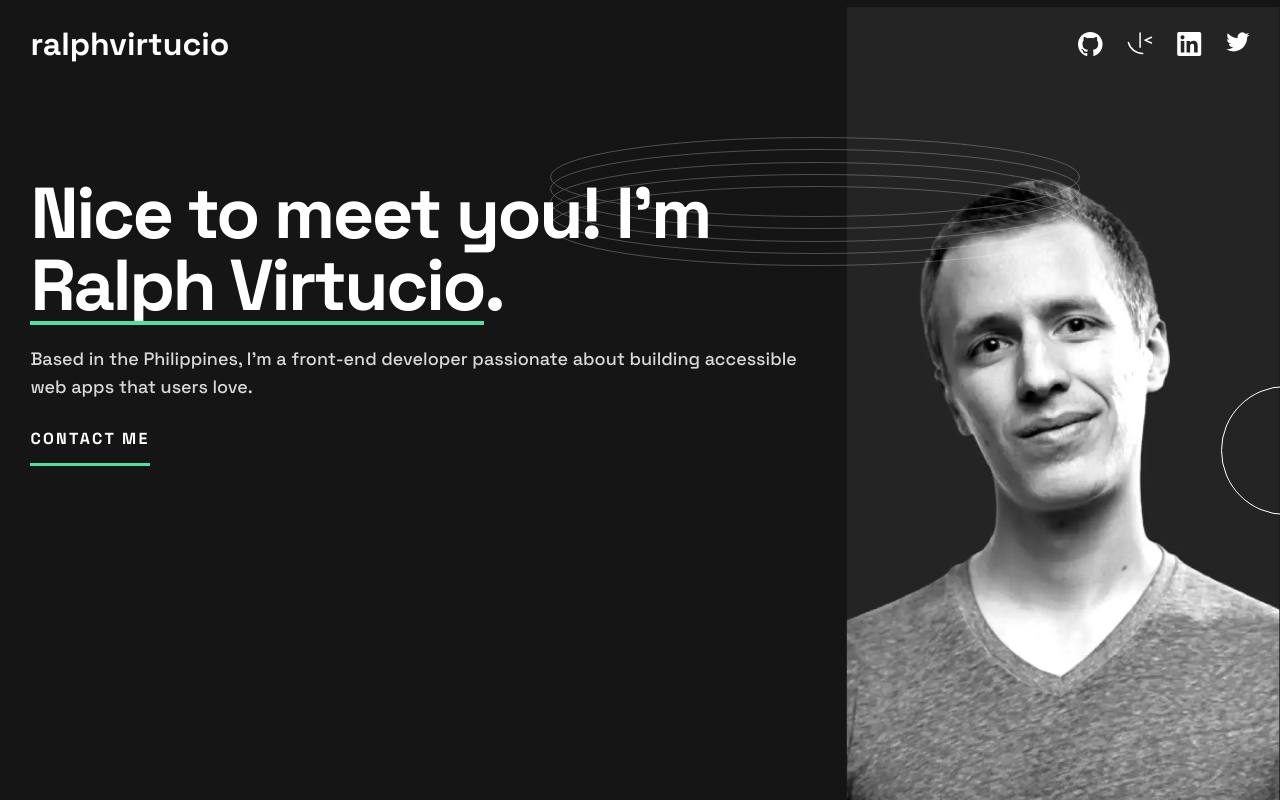
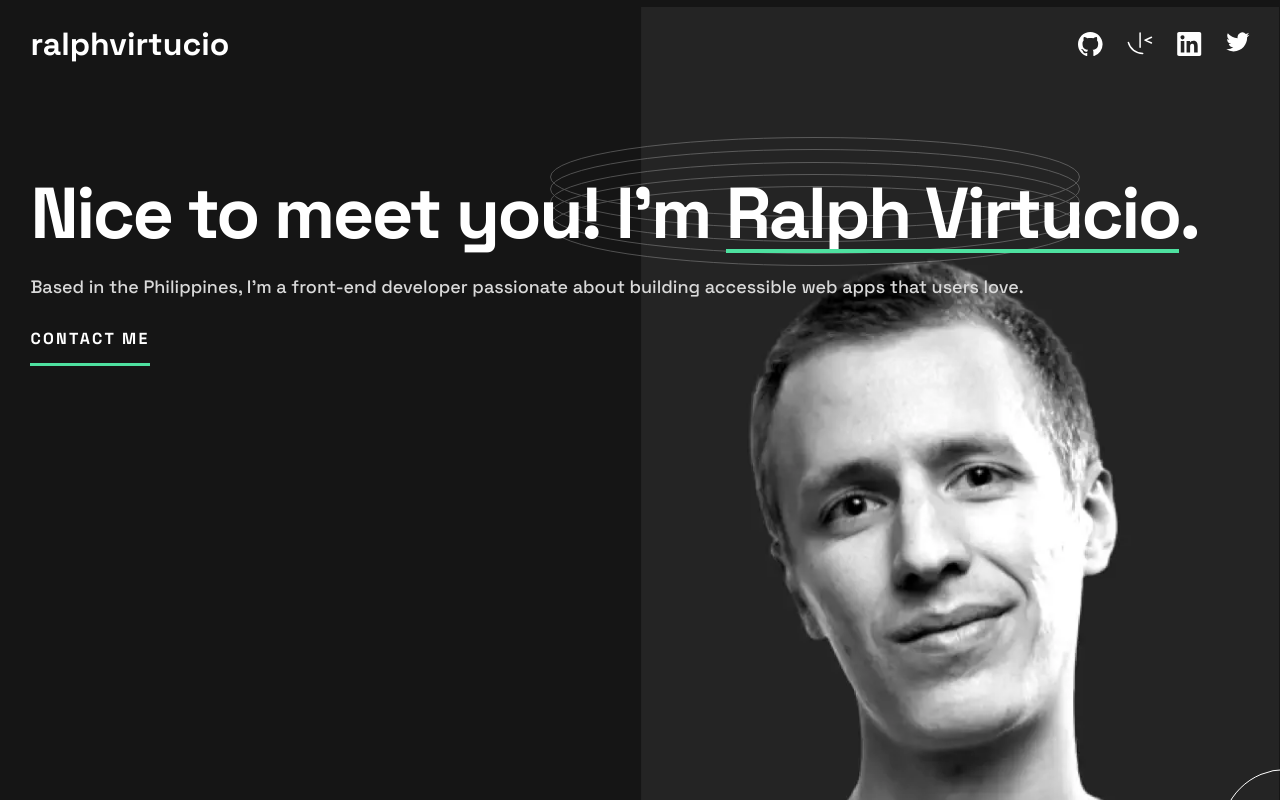
Before and after one commit to ralphvirtucio/my-portfolio, a React (Vite) app: page / in a window 1280 px wide. Shown: the top 800 px of the page. Built offline with nearby package versions, Linux system fonts and the light colour scheme.

Commit message:
Seeking guidance for overlapping on how to overlap the I'm on Home Tablet design

```diff
--- a/src/components/Hero/Hero.module.css
+++ b/src/components/Hero/Hero.module.css
@@ -1,6 +1,9 @@
 .hero {
-  display: flex;
-  flex-direction: column-reverse;
+  display: grid;
+  /* display: flex; */
+  /* flex-direction: column-reverse; */
+  grid-template-columns: repeat(auto-fit, minmax(150px, 1fr));
+  grid-auto-rows: minmax(100px, auto);
   color: var(--neutralColorFour);
   position: relative;
   background: url('../../assets/images/pattern-rings.svg') no-repeat top right 200px, url('../../assets//images/pattern-circle.svg') no-repeat bottom 300px right -70px;
@@ -12,6 +15,7 @@
   text-align: center;
   align-items: center;
   margin-block-start: 2.5rem;
+  grid-row: 2;
 }
 
 
@@ -80,14 +84,19 @@
 }
 
 @media only screen and (min-width: 48rem) {
-  .hero {
-    flex-direction: row;
-  }
+  .hero {}
 
   .hero__content {
     text-align: start;
     align-items: flex-start;
     padding-inline: 1.9rem;
+    grid-column: 1 / 3;
+    grid-row: 1;
+  }
+
+  .hero__img {
+    grid-column: 2 / 3;
+    grid-row: 1 / 3;
   }
 
   .hero__content--heading {
```
